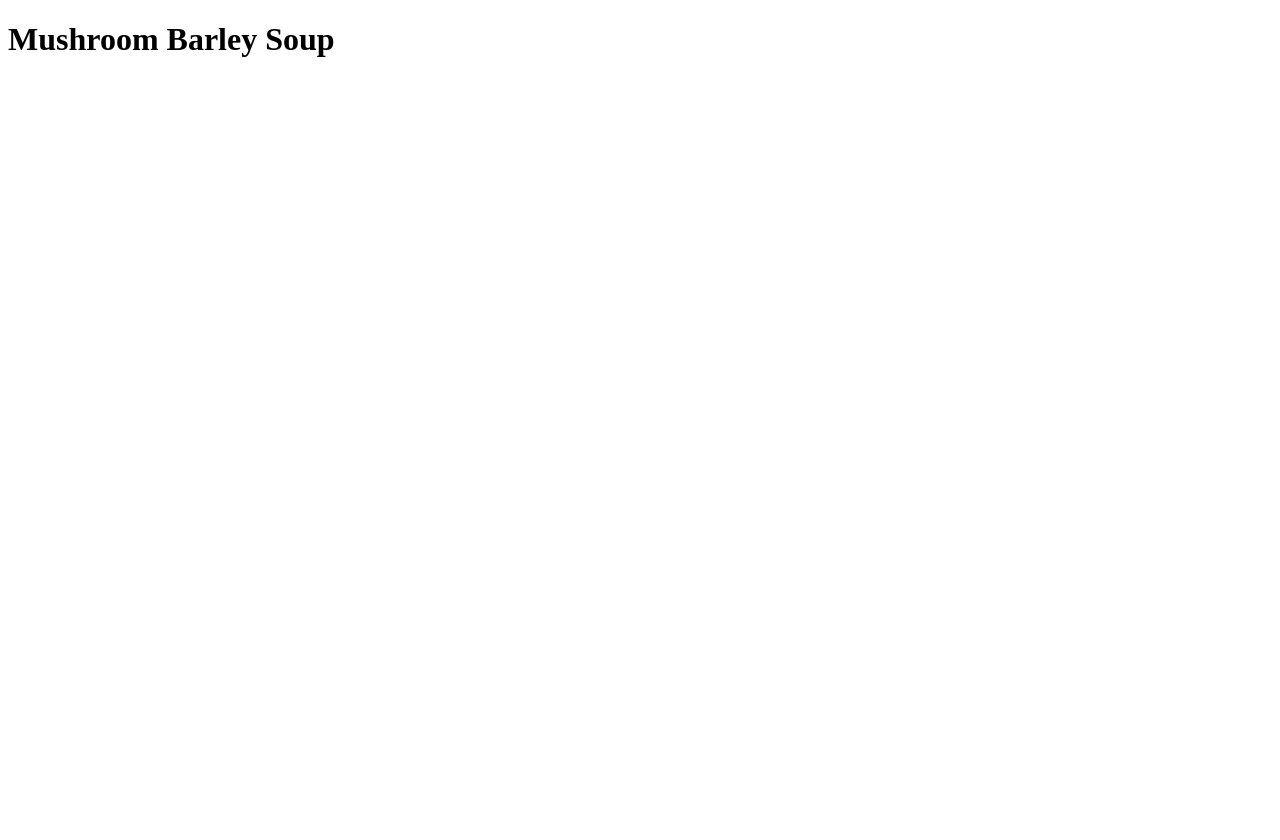
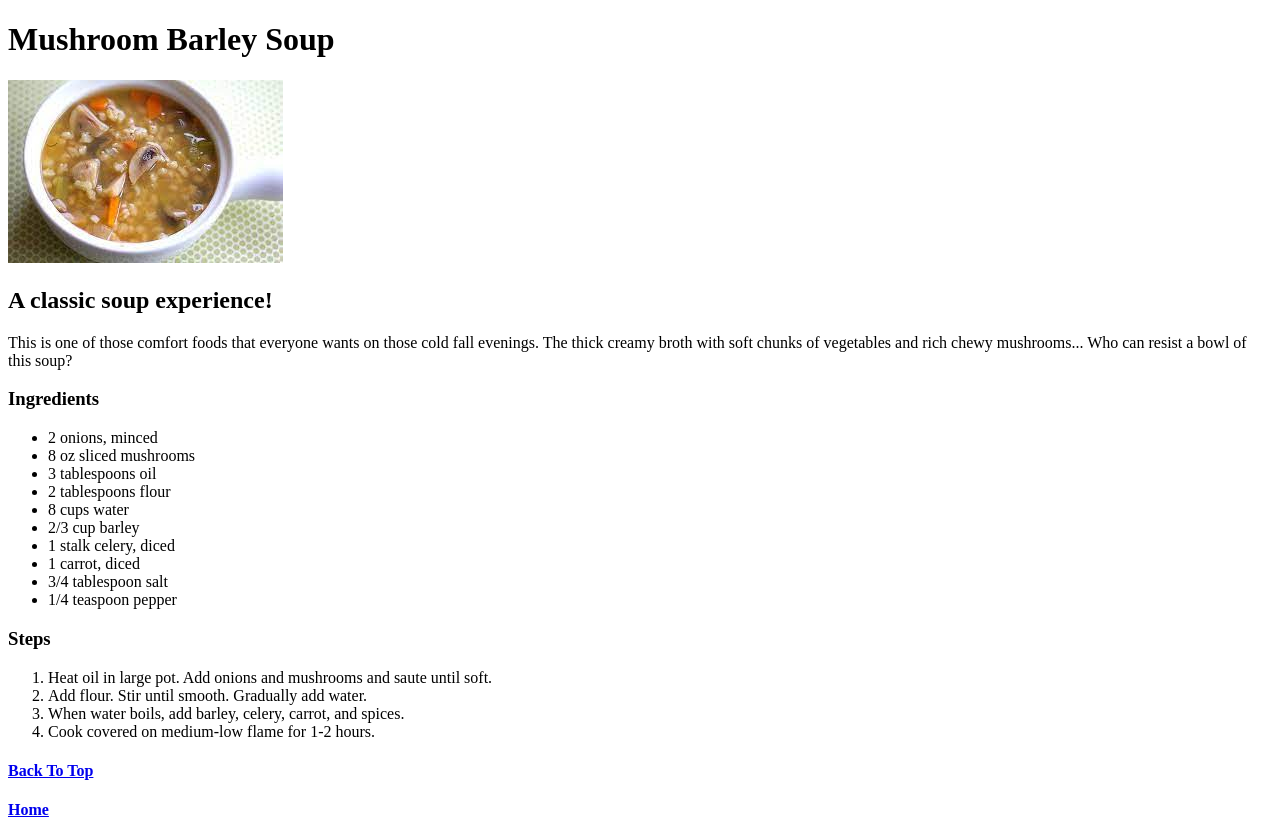
Before and after one commit to TheMeIAm/odin-recipes, a plain HTML site: page recipes/mushroom-barley-soup.html in a window 1280 px wide. Before the commit the page ends 800 px from the top, so only its background shows below. Drawn offline with Linux system fonts and the light colour scheme.

Commit message:
Create mushroom barley soup page

```diff
--- a/recipes/mushroom-barley-soup.html
+++ b/recipes/mushroom-barley-soup.html
@@ -1,10 +1,44 @@
 <!DOCTYPE html>
 <html lang="en">
     <head>
-        <meta charset="utf-8"
-        <title></title>
+        <meta charset="utf-8">
+        <title>Mushroom Barley Soup</title>
     </head>
     <body>
         <h1>Mushroom Barley Soup</h1>
+        <img src="../images/mushroom-barley-soup.jpeg"
+        alt="Bowl of soup filled with barley and vegetables">
+        <h2>A classic soup experience!</h2>
+        <p>This is one of those comfort foods that everyone wants
+           on those cold fall evenings. The thick creamy broth with
+           soft chunks of vegetables and rich chewy mushrooms...
+           Who can resist a bowl of this soup?
+        </p>
+        <h3>Ingredients</h3>
+        <ul>
+            <li>2 onions, minced</li>
+            <li>8 oz sliced mushrooms</li>
+            <li>3 tablespoons oil</li>
+            <li>2 tablespoons flour</li>
+            <li>8 cups water</li>
+            <li>2/3 cup barley</li>
+            <li>1 stalk celery, diced</li>
+            <li>1 carrot, diced</li>
+            <li>3/4 tablespoon salt</li>
+            <li>1/4 teaspoon pepper</li>
+        </ul>
+        <h3>Steps</h3>
+        <ol>
+            <li>Heat oil in large pot. Add onions and mushrooms
+                and saute until soft.
+            </li>
+            <li>Add flour. Stir until smooth. Gradually add water.</li>
+            <li>When water boils, add barley, celery, carrot,
+                and spices.
+            </li>
+            <li>Cook covered on medium-low flame for 1-2 hours.</li>
+        </ol>
+        <a href="mushroom-barley-soup.html"><h4>Back To Top</h4></a>
+        <a href="../index.html"><h4>Home</h4></a>
     </body>
 </html>
```
